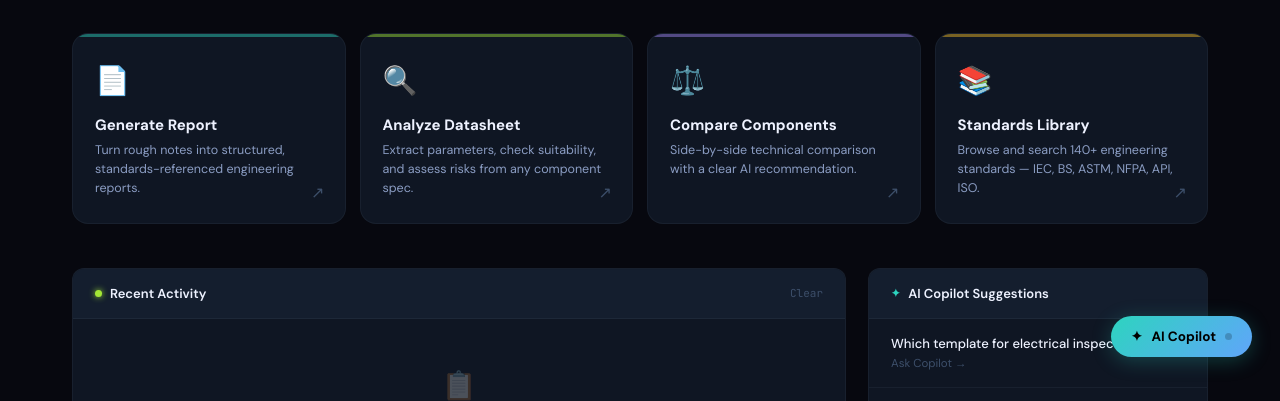
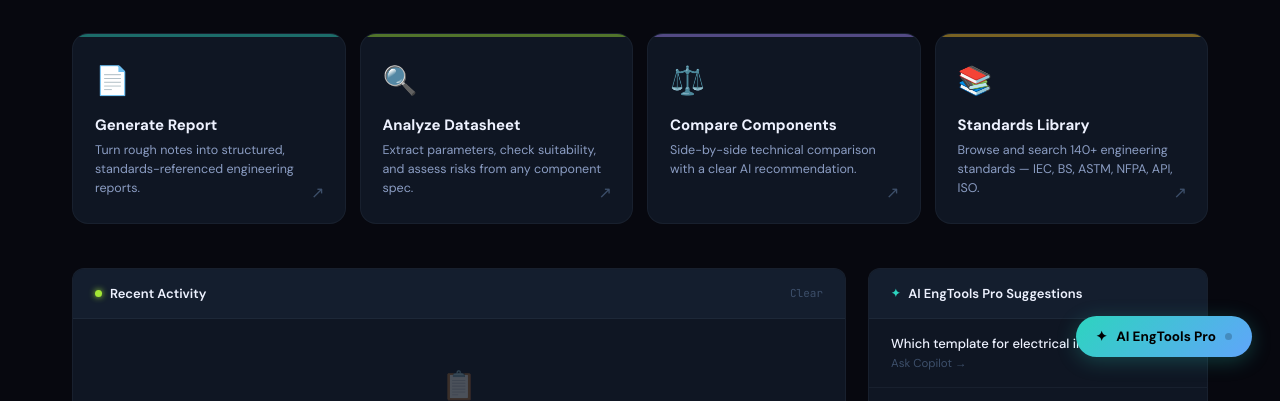
Before and after one commit to dubem148/engtoolspro, a plain HTML site: page app.html in a window 1280 px wide. Shown: the part 415-816 px from the top of the page. Drawn offline with Linux system fonts and the light colour scheme.

Commit message:
Rename AI Copilot to AI EngTools Pro

```diff
--- a/app.html
+++ b/app.html
@@ -1062,8 +1062,8 @@
 </header>
 
 <!-- ═══════ COPILOT BUTTON ═══════ -->
-<button class="copilot-btn" onclick="toggleCopilot()" title="Open EngTools Copilot">
-  <span>✦</span> AI Copilot <span class="cp-pulse"></span>
+<button class="copilot-btn" onclick="toggleCopilot()" title="Open AI EngTools Pro">
+  <span>✦</span> AI EngTools Pro <span class="cp-pulse"></span>
 </button>
 
 <!-- ═══════ COPILOT PANEL ═══════ -->
@@ -1072,7 +1072,7 @@
     <div class="cp-identity">
       <div class="cp-avatar">✦</div>
       <div class="cp-name-row">
-        <span class="cp-name">EngTools Copilot</span>
+        <span class="cp-name">AI EngTools Pro</span>
         <span class="cp-online">Online</span>
       </div>
     </div>
@@ -1206,7 +1206,7 @@
       </div>
     </div>
     <div class="dash-tips">
-      <div class="tip-cta-head">AI Copilot Suggestions</div>
+      <div class="tip-cta-head">AI EngTools Pro Suggestions</div>
       <div class="tip-item" onclick="askCopilot('Which report template should I use for an electrical inspection?')">
         <div class="tip-q">Which template for electrical inspection?</div>
         <div class="tip-hint">Ask Copilot →</div>
```
